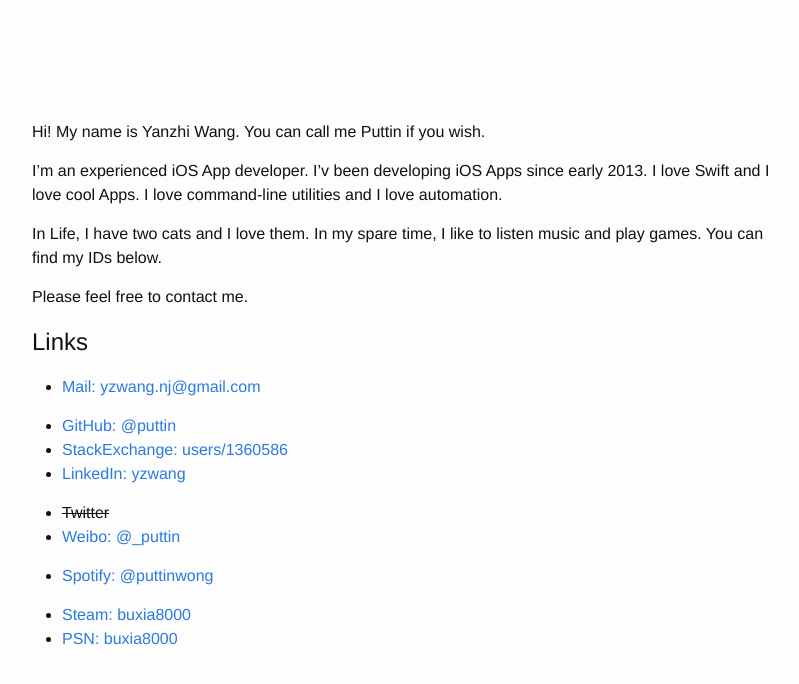
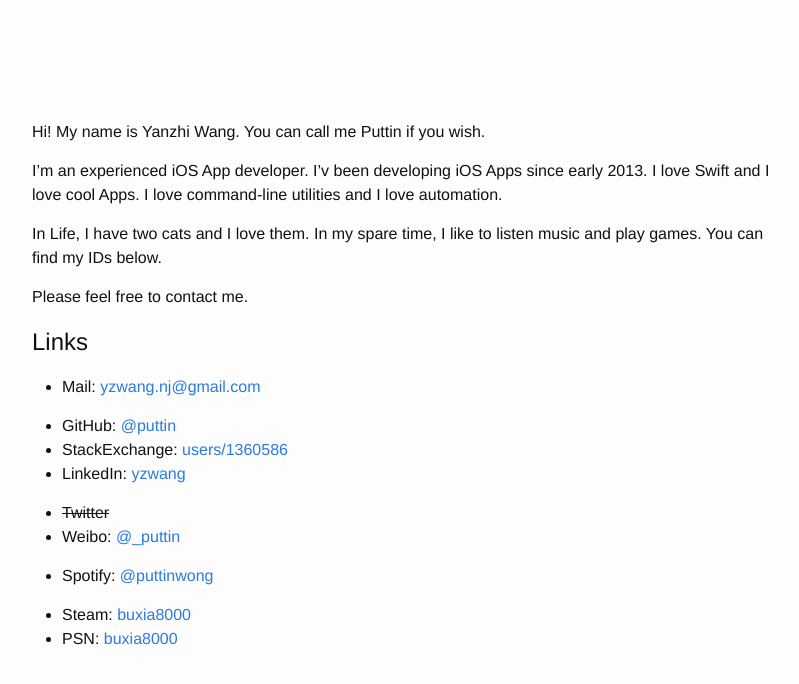
Before and after one commit to puttin/aboutme, a Jekyll site: the page built from index.md, in a window 1280 px wide. Shown: the top 684 px of the page, without its empty margins (238-1037 px from the left). Built offline with Jekyll 4.4.1, drawn with Linux system fonts in a browser that asks for light colours.

Commit message:
titles & links

```diff
--- a/index.md
+++ b/index.md
@@ -14,16 +14,16 @@ Please feel free to contact me.
 
 ## Links
 
-* [Mail: yzwang.nj@gmail.com](mailto: yzwang.nj@gmail.com)
+* Mail: [yzwang.nj@gmail.com](mailto:yzwang.nj@gmail.com)
 
-* [GitHub: @puttin](https://github.com/puttin)
-* [StackExchange: users/1360586](https://stackexchange.com/users/1360586/puttin?tab=accounts)
-* [LinkedIn: yzwang](https://www.linkedin.com/in/yzwang/)
+* GitHub: [@puttin](https://github.com/puttin)
+* StackExchange: [users/1360586](https://stackexchange.com/users/1360586/puttin?tab=accounts)
+* LinkedIn: [yzwang](https://www.linkedin.com/in/yzwang/)
 
 * ~~Twitter~~
-* [Weibo: @_puttin](https://weibo.com/u/1005051677220740)
+* Weibo: [@_puttin](https://weibo.com/u/1005051677220740)
 
-* [Spotify: @puttinwong](https://open.spotify.com/user/puttinwong)
+* Spotify: [@puttinwong](https://open.spotify.com/user/puttinwong)
 
-* [Steam: buxia8000](https://steamcommunity.com/id/buxia8000)
-* [PSN: buxia8000](https://psnprofiles.com/buxia8000)
+* Steam: [buxia8000](https://steamcommunity.com/id/buxia8000)
+* PSN: [buxia8000](https://psnprofiles.com/buxia8000)
```
